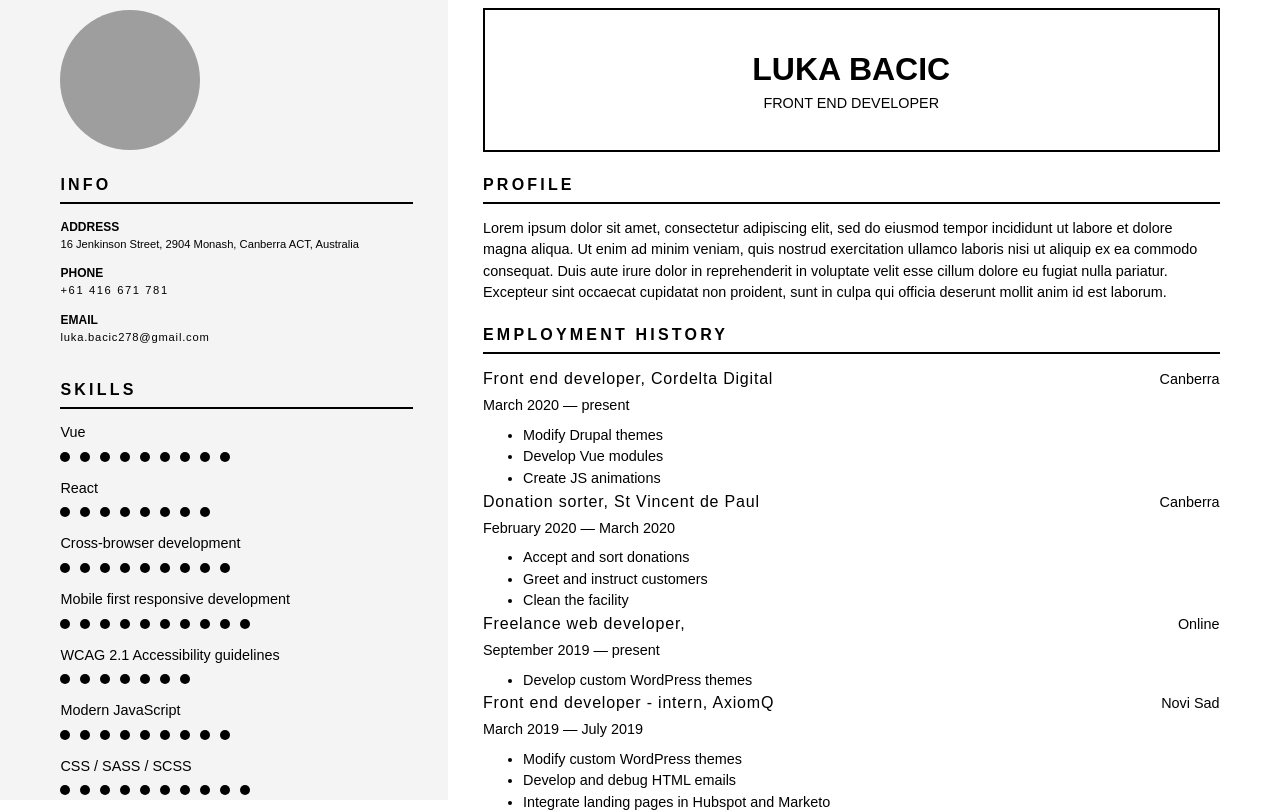
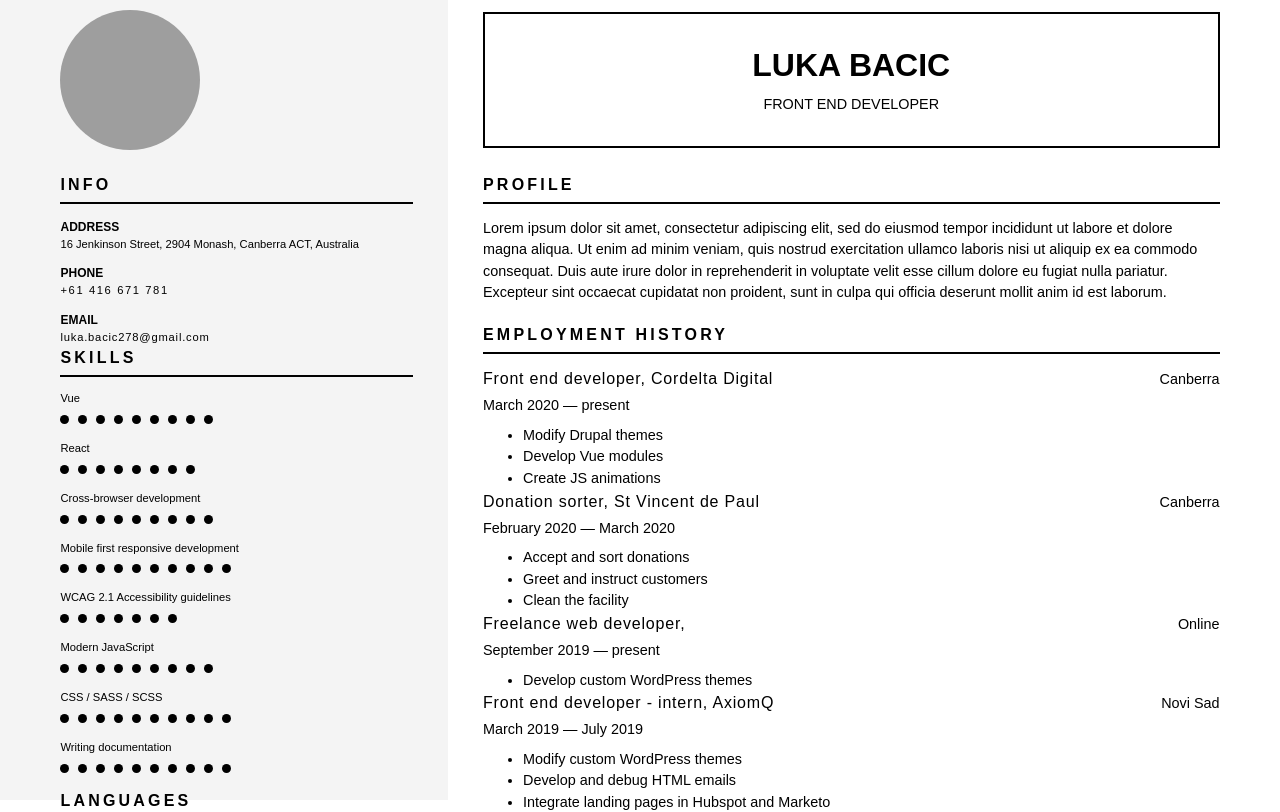
Before and after one commit to luka-bacic/cv-builder, a Vue app: page / in a window 1280 px wide. Shown: the top 812 px of the page. Built offline with nearby package versions, Linux system fonts and the light colour scheme; grey boxes are pictures that could not be loaded.

Commit message:
Fix print layout issue

```diff
--- a/src/components/content/Hobbies.vue
+++ b/src/components/content/Hobbies.vue
@@ -21,7 +21,7 @@ export default {
 <style lang="scss" scoped>
 .hobbies {
   h2 {
-    margin-top: 2rem;
+    margin-top: 0;
   }
 }
 </style>
--- a/src/components/layout/Header.vue
+++ b/src/components/layout/Header.vue
@@ -58,6 +58,7 @@ export default {
     width: calc(65vw - #{$pm} - #{$padding});
     background: c(header);
     border: $border;
+    line-height: 1;
   }
 
   &__name,
@@ -67,7 +68,7 @@ export default {
 
   &__position {
     text-transform: uppercase;
-    margin: 0;
+    margin-top: 1rem;
   }
 }
 </style>
--- a/src/components/layout/Sidebar.vue
+++ b/src/components/layout/Sidebar.vue
@@ -1,12 +1,12 @@
 <template>
   <aside class="sidebar ">
+    <div class="sidebar__bgcolor"></div>
     <div class="sidebar__content">
       <ContactInfo :address="address" :phone="phone" :email="email" />
       <SkillGroup title="Skills" :skills="skills" />
       <SkillGroup title="Languages" :skills="languages" />
       <Hobbies :hobbies="hobbies" />
     </div>
-    <div class="sidebar__bgcolor"></div>
   </aside>
 </template>
 
@@ -64,6 +64,16 @@ export default {
       // 1000px is a random high number that is definitely larger than the box dimension
       box-shadow: inset 0 0 0 1000px c(sidebar);
     }
+
+    &__content > div {
+      page-break-inside: avoid;
+
+      padding-top: $pm-sm;
+
+      &:first-of-type {
+        padding-top: 0;
+      }
+    }
   }
 }
 </style>
--- a/src/components/reusable/SkillGroup.vue
+++ b/src/components/reusable/SkillGroup.vue
@@ -1,5 +1,5 @@
 <template>
-  <div class="skill-group">
+  <div class="skill-group smaller">
     <h2>{{ title }}</h2>
 
     <div v-for="(item, i) in skills" :key="i" class="skill-group__skill">
@@ -44,10 +44,13 @@ export default {
 <style lang="scss" scoped>
 .skill-group {
   h2 {
-    margin-top: 2rem;
+    margin-top: 0;
   }
   &__skill-name {
     margin-bottom: 0.5rem;
+    // word-break: break-word;
+    // overflow-wrap: break-word;
+    // white-space: pre-wrap;
   }
 
   &__xp {
@@ -56,13 +59,17 @@ export default {
   }
 
   &__xp-circle {
-    $size: 10px;
+    $size: 9px;
 
     margin-right: $size;
     width: $size;
     height: $size;
     background: c('black');
     border-radius: $size;
+
+    &:last-of-type {
+      margin: 0;
+    }
   }
 
   @media print {
```
